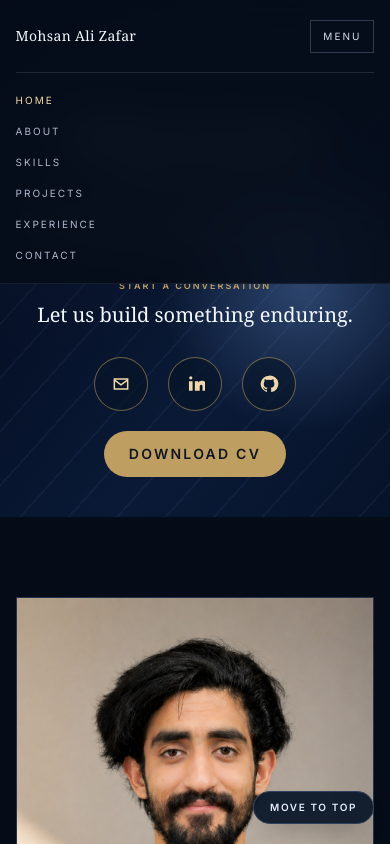
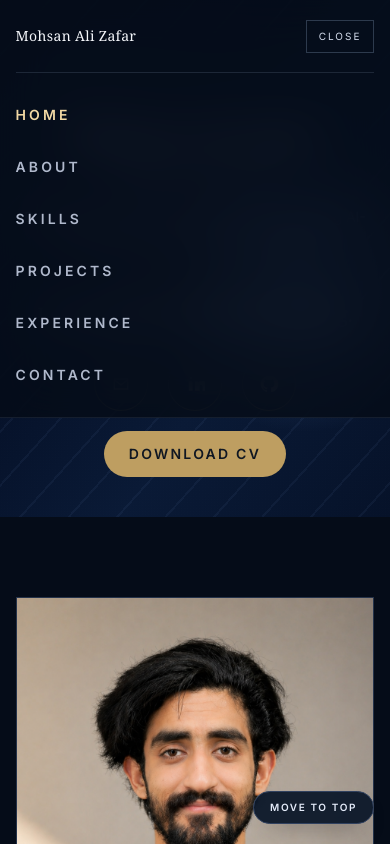
Before and after one commit to Ch-Mohsan/mohsanProfile, a React (Vite) app in the folder frontend/: page / in a window 390 px wide. Both pictures are taken after a click on the button "MENU". Shown: the top 844 px of the page. Built offline with nearby package versions, Linux system fonts and the light colour scheme.

Commit message:
Update Navbar.jsx

```diff
--- a/frontend/src/components/Navbar.jsx
+++ b/frontend/src/components/Navbar.jsx
@@ -1,4 +1,4 @@
-import { useEffect, useState } from 'react'
+import { useCallback, useEffect, useRef, useState } from 'react'
 import { AnimatePresence, motion as Motion } from 'framer-motion'
 
 const navLinks = [
@@ -13,6 +13,34 @@ const navLinks = [
 function Navbar() {
   const [activeSection, setActiveSection] = useState('home')
   const [isMenuOpen, setIsMenuOpen] = useState(false)
+  const headerRef = useRef(null)
+
+  const scrollToSection = useCallback((sectionId) => {
+    const element = document.getElementById(sectionId)
+    if (!element) return
+
+    const headerHeight = headerRef.current?.offsetHeight ?? 72
+    const top = element.getBoundingClientRect().top + window.scrollY - headerHeight
+    window.scrollTo({ top: Math.max(top, 0), behavior: 'smooth' })
+  }, [])
+
+  const handleNavClick = useCallback(
+    (event, sectionId) => {
+      event?.preventDefault?.()
+
+      // Keep the URL hash in sync (useful for refresh / share).
+      if (typeof window !== 'undefined') {
+        window.history.pushState(null, '', `#${sectionId}`)
+      }
+
+      const scrollDelayMs = isMenuOpen ? 220 : 0
+      setIsMenuOpen(false)
+      // Framer Motion's height animations can temporarily reset scroll position on mobile.
+      // Delay the section scroll until after the menu close animation completes.
+      window.setTimeout(() => scrollToSection(sectionId), scrollDelayMs)
+    },
+    [isMenuOpen, scrollToSection],
+  )
 
   useEffect(() => {
     const sections = navLinks
@@ -41,10 +69,25 @@ function Navbar() {
     }
   }, [])
 
+  useEffect(() => {
+    if (!isMenuOpen) return
+
+    const onKeyDown = (event) => {
+      if (event.key === 'Escape') setIsMenuOpen(false)
+    }
+
+    window.addEventListener('keydown', onKeyDown)
+    return () => window.removeEventListener('keydown', onKeyDown)
+  }, [isMenuOpen])
+
   return (
-    <header className="fixed inset-x-0 top-0 z-50 border-b border-[#1a2334]/80 bg-[#050c18]/85 backdrop-blur-xl">
+    <header ref={headerRef} className="fixed inset-x-0 top-0 z-50 border-b border-[#1a2334]/80 bg-[#050c18]/85 backdrop-blur-xl">
       <nav className="mx-auto flex h-[72px] w-[min(1260px,92%)] items-center justify-between">
-        <a href="#home" className="font-serif-display text-sm tracking-wide text-[#f5f7fb] md:text-base">
+        <a
+          href="#home"
+          onClick={(event) => handleNavClick(event, 'home')}
+          className="font-serif-display text-sm tracking-wide text-[#f5f7fb] md:text-base"
+        >
           Mohsan Ali Zafar
         </a>
 
@@ -55,7 +98,7 @@ function Navbar() {
           aria-expanded={isMenuOpen}
           aria-label="Toggle navigation menu"
         >
-          Menu
+          {isMenuOpen ? 'Close' : 'Menu'}
         </button>
 
         <ul className="hidden items-center gap-8 md:flex">
@@ -63,6 +106,7 @@ function Navbar() {
             <li key={link.id}>
               <a
                 href={link.href}
+                onClick={(event) => handleNavClick(event, link.id)}
                 className={`text-[10px] uppercase tracking-[0.22em] transition ${
                   activeSection === link.id ? 'text-[#f0d8a8]' : 'text-[#93a2bd] hover:text-[#f2f5fa]'
                 }`}
@@ -78,19 +122,19 @@ function Navbar() {
         {isMenuOpen ? (
           <Motion.div
             key="mobile-menu"
-            className="overflow-hidden md:hidden"
-            initial={{ height: 0, opacity: 0 }}
-            animate={{ height: 'auto', opacity: 1 }}
-            exit={{ height: 0, opacity: 0 }}
-            transition={{ duration: 0.25, ease: [0.22, 1, 0.36, 1] }}
+            className="md:hidden"
+            initial={{ opacity: 0, y: -8 }}
+            animate={{ opacity: 1, y: 0 }}
+            exit={{ opacity: 0, y: -8 }}
+            transition={{ duration: 0.2, ease: [0.22, 1, 0.36, 1] }}
           >
-            <ul className="mx-auto w-[min(1260px,92%)] space-y-4 border-t border-[#1d2737] py-5">
+            <ul className="mx-auto w-[min(1260px,92%)] space-y-2 border-t border-[#1d2737] py-5">
               {navLinks.map((link) => (
                 <li key={link.id}>
                   <a
                     href={link.href}
-                    onClick={() => setIsMenuOpen(false)}
-                    className={`block text-[10px] uppercase tracking-[0.2em] transition ${
+                    onClick={(event) => handleNavClick(event, link.id)}
+                    className={`block rounded-sm py-3 text-sm font-semibold uppercase tracking-[0.22em] transition ${
                       activeSection === link.id ? 'text-[#f2d9a4]' : 'text-[#b0b9cc]'
                     }`}
                   >
```
